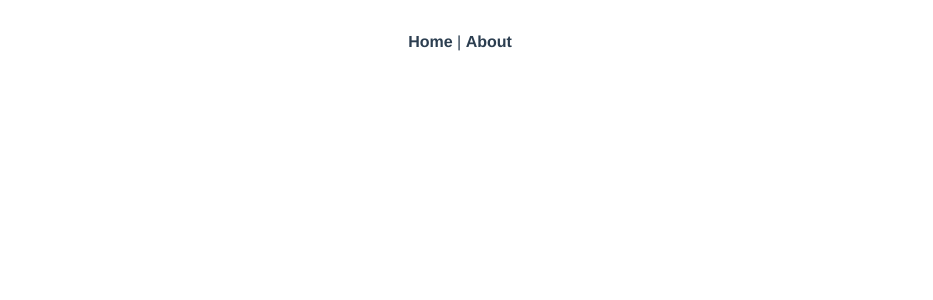
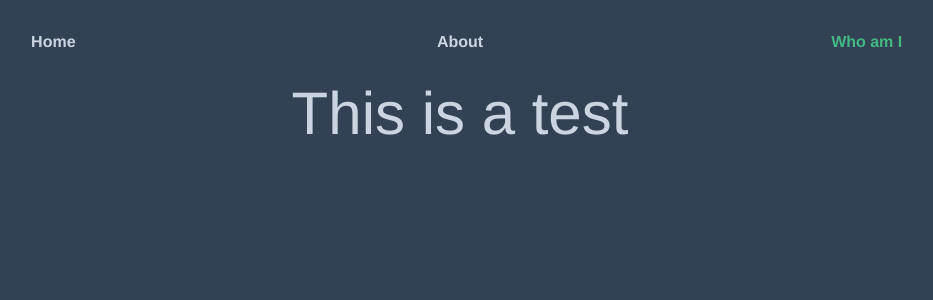
Before and after one commit to basilems/basilem, a Vue app: page /who in a window 1280 px wide. Before the commit this address had no page. Shown: the top 300 px of the page, without its empty margins (180-1113 px from the left). Built offline with nearby package versions, Linux system fonts and the light colour scheme.

Commit message:
WhoAmI page

```diff
--- a/public/index.html
+++ b/public/index.html
@@ -7,7 +7,7 @@
     <link rel="icon" href="<%= BASE_URL %>favicon.ico">
     <title><%= htmlWebpackPlugin.options.title %></title>
   </head>
-  <body>
+  <body class="background-color: rgb(51 65 85)">
     <noscript>
       <strong>We're sorry but <%= htmlWebpackPlugin.options.title %> doesn't work properly without JavaScript enabled. Please enable it to continue.</strong>
     </noscript>
--- a/src/App.vue
+++ b/src/App.vue
@@ -1,18 +1,24 @@
 <template>
-  <nav class="bg-gradient-to-r from-orange-500 to-gray-600">
-    <router-link to="/">Home</router-link> |
-    <router-link to="/about">About</router-link>
+  <nav class="bg-gradient-to-b from-orange-600 to-gray-700 flex flex-row flex-nowrap ">
+    <router-link to="/" class="flex-1 rounded-lg">Home</router-link>
+    <router-link to="/about" class="flex-1 rounded-lg">About</router-link>
+    <router-link to="/who" class="flex-1 rounded-lg">Who am I</router-link>
   </nav>
   <router-view/>
 </template>
 
 <style lang="scss">
+body{
+  background-color: rgb(51 65 85);
+  color: rgb(203 213 225)
+}
+
 #app {
   font-family: Avenir, Helvetica, Arial, sans-serif;
   -webkit-font-smoothing: antialiased;
   -moz-osx-font-smoothing: grayscale;
   text-align: center;
-  color: #2c3e50;
+  // color: #2c3e50;
 }
 
 nav {
@@ -20,7 +26,7 @@ nav {
 
   a {
     font-weight: bold;
-    color: #2c3e50;
+    color: rgb(203 213 225);
 
     &.router-link-exact-active {
       color: #42b983;
--- a/src/components/HelloWorld.vue
+++ b/src/components/HelloWorld.vue
@@ -1,5 +1,5 @@
 <template>
-  <div class="hello">
+  <div class="hello bg-stone-600">
     <h1>{{ msg }}</h1>
     <p>
       For a guide and recipes on how to configure / customize this project,<br>
--- a/src/router/index.js
+++ b/src/router/index.js
@@ -14,6 +14,11 @@ const routes = [
     // this generates a separate chunk (about.[hash].js) for this route
     // which is lazy-loaded when the route is visited.
     component: () => import(/* webpackChunkName: "about" */ '../views/AboutView.vue')
+  },
+  {
+    path: '/who',
+    name: 'who',
+    component: () => import('../views/WhoView.vue')
   }
 ]
 
--- a/src/views/HomeView.vue
+++ b/src/views/HomeView.vue
@@ -1,5 +1,5 @@
 <template>
-  <div class="home">
+  <div class="bg-stone-600">
     <img alt="Vue logo" src="../assets/logo.png">
     <HelloWorld msg="Welcome to Your Vue.js App"/>
   </div>
--- /dev/null
+++ b/src/views/WhoView.vue
@@ -0,0 +1,11 @@
+<template>
+  <div class="container mx-auto text-6xl">
+    This is a test
+  </div>
+</template>
+
+<script>
+export default {
+  name: 'WhoView'
+}
+</script>
```
